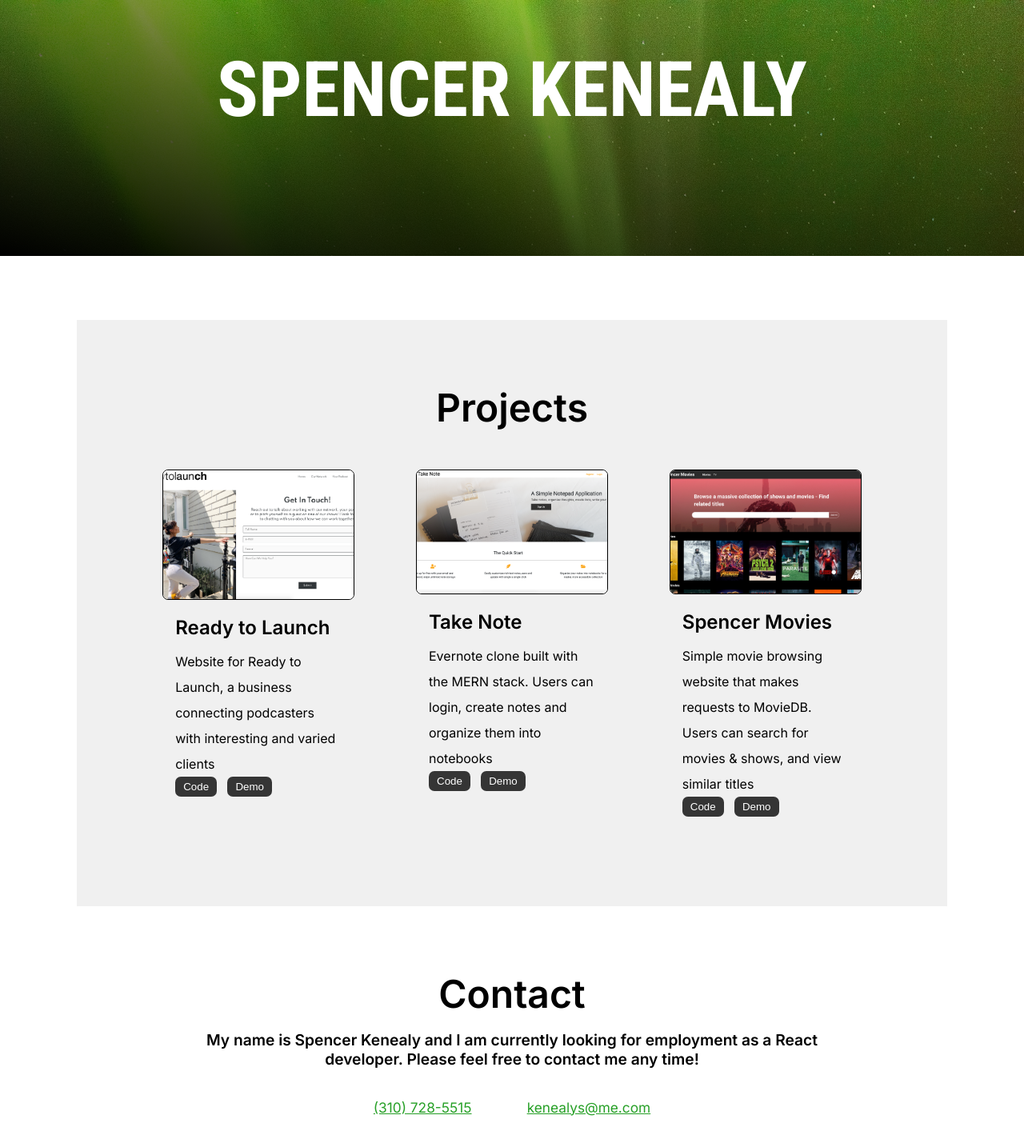
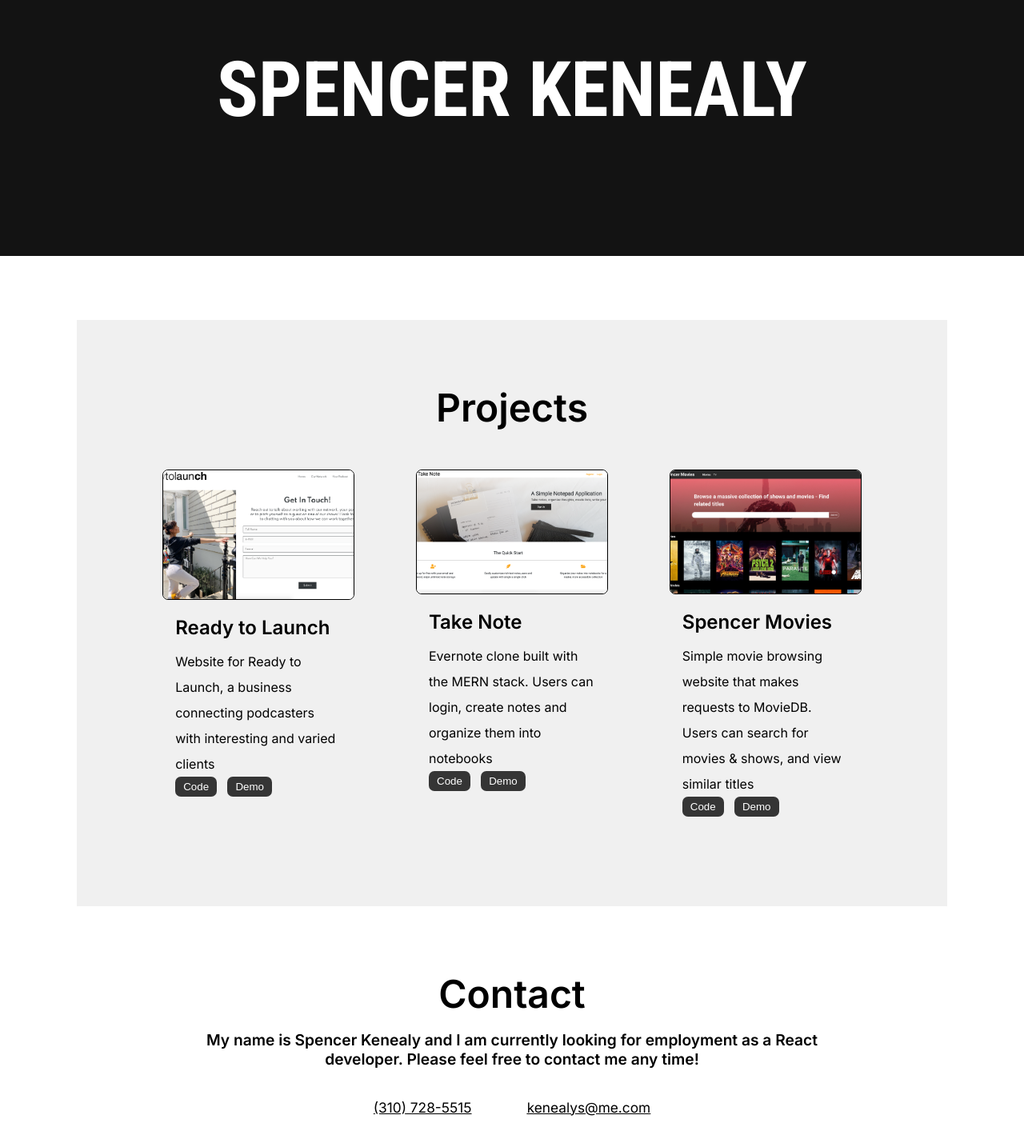
Before and after one commit to SpencerKK/Portfolio, a React (Create React App) app: page / in a window 1280 px wide. Shown: the top 1434 px of the page at 80% size. Built offline with nearby package versions, Linux system fonts and the light colour scheme.

Commit message:
Final V1 edits

```diff
--- a/src/components/Banner/Banner.css
+++ b/src/components/Banner/Banner.css
@@ -6,13 +6,7 @@
   display: flex;
   justify-content: center;
   align-items: center;
-  background: linear-gradient(
-      to top right,
-      rgb(0, 0, 0),
-      rgba(234, 255, 6, 0.276)
-    ),
-    url('../../img/bg-image.jpg') no-repeat fixed;
-  background-size: cover;
+  background: rgba(0, 0, 0, 0.927);
 }
 
 .banner-slug {
--- a/src/components/Contact/Contact.css
+++ b/src/components/Contact/Contact.css
@@ -31,5 +31,8 @@
   font-weight: 400;
   margin: 0.5em 2em;
   text-decoration: underline;
-  color: rgba(0, 143, 0, 0.851);
 }
+
+.contact-info a {
+  color: #000;
+}
--- a/src/components/Contact/Contact.js
+++ b/src/components/Contact/Contact.js
@@ -8,7 +8,7 @@ const Contact = () => {
       <p>My name is Spencer Kenealy and I am currently looking for employment as a React developer. Please feel free to contact me any time!</p>
       <div className='contact-info'>
         <p>(310) 728-5515</p>
-        <p>kenealys@me.com</p>
+        <p><a href='mailto:kenealys@me.com'>kenealys@me.com</a></p>
       </div>
     </div>
   );
--- a/src/components/Projects/Projects.js
+++ b/src/components/Projects/Projects.js
@@ -39,9 +39,9 @@ const Projects = () => {
       <h1 className='projects-title'>Projects</h1>
       <ul className="projects-ul">
         {projectsArr.map((project) => (
-          <li>
+          <li key={project.title}>
             <div className="project-card">
-              <img src={project.src} />
+              <img src={project.src} alt={project.title + ' Screenshot'} />
               <div className="card-detail">
                 <h2>{project.title}</h2>
                 <p className='project-desc'>{project.desc}</p>
```
